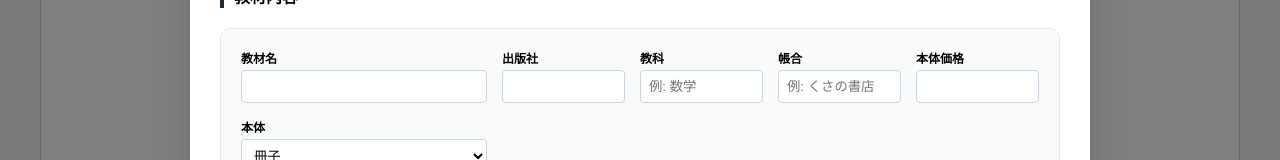
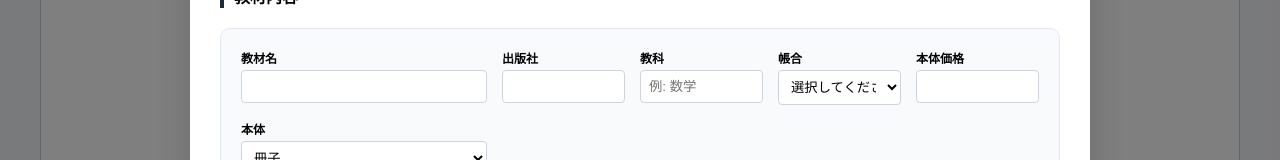
Before and after one commit to ryoookg17/kusano_system, a Next.js app in the folder apps/admin/: page /textbook in a window 1280 px wide. Both pictures are taken after a click on the button "注文を入力". Shown: the part 459-619 px from the top of the page. Built offline with nearby package versions, Linux system fonts and the light colour scheme; no server answers; the database is empty.

Commit message:
UI-Change-accounting-vendor-to-select-dropdown

```diff
--- a/apps/admin/src/app/textbook/page.tsx
+++ b/apps/admin/src/app/textbook/page.tsx
@@ -611,11 +611,17 @@
                 </div>
                 <div>
                   <label style={{ display: "block", fontSize: "0.75rem", fontWeight: "bold", marginBottom: "4px", color: "#000" }}>帳合</label>
-                  <input type="text" value={item.accounting_vendor} onChange={(e) => {
+                  <select value={item.accounting_vendor} onChange={(e) => {
                     const next = [...orderItems];
                     next[idx].accounting_vendor = e.target.value;
                     setOrderItems(next);
-                  }} placeholder="例: くさの書店" style={{ width: "100%", padding: "8px", borderRadius: "4px", border: "1px solid #cbd5e1", backgroundColor: "white", color: "#000" }} />
+                  }} style={{ width: "100%", padding: "8px", borderRadius: "4px", border: "1px solid #cbd5e1", backgroundColor: "white", color: "#000" }}>
+                    <option value="">選択してください</option>
+                    <option value="きんぶん">きんぶん</option>
+                    <option value="県教">県教</option>
+                    <option value="くさの書店">くさの書店</option>
+                    <option value="その他">その他</option>
+                  </select>
                 </div>
                 <div>
                   <label style={{ display: "block", fontSize: "0.75rem", fontWeight: "bold", marginBottom: "4px", color: "#000" }}>本体価格</label>
```
